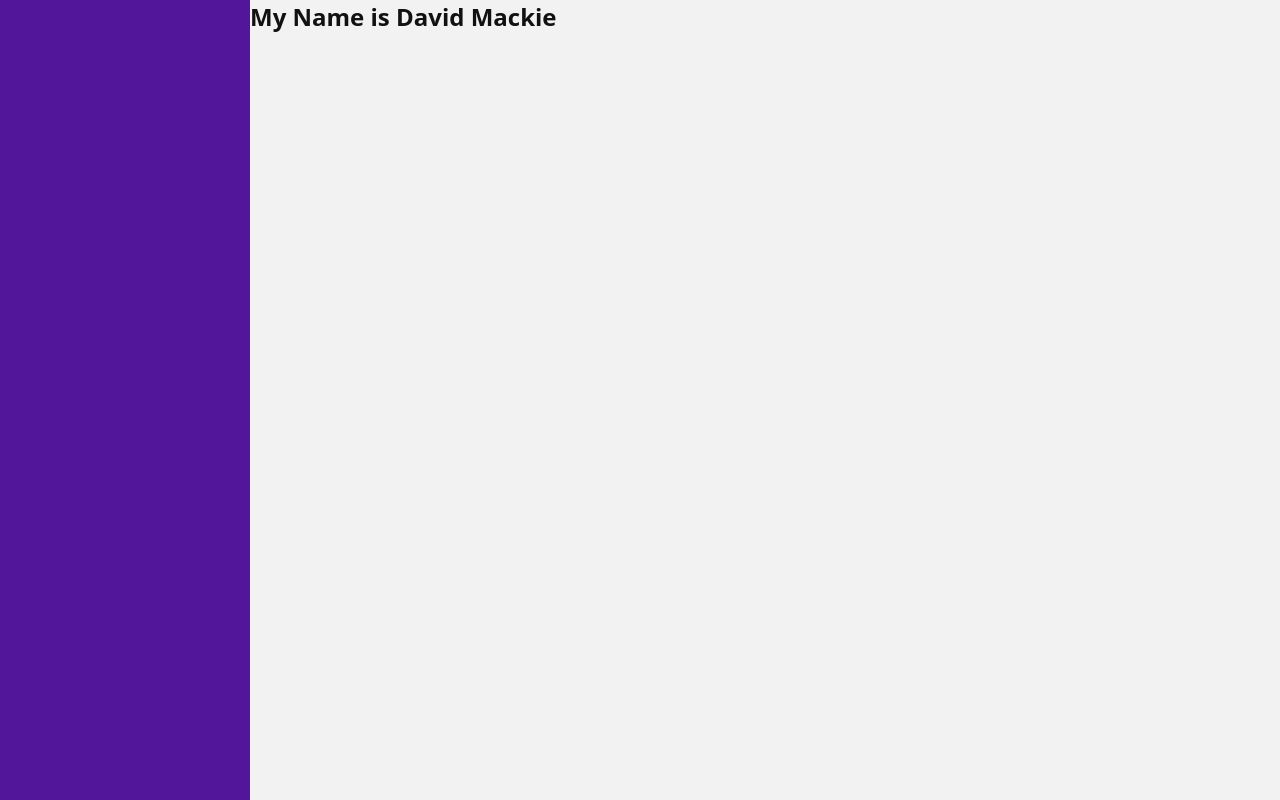
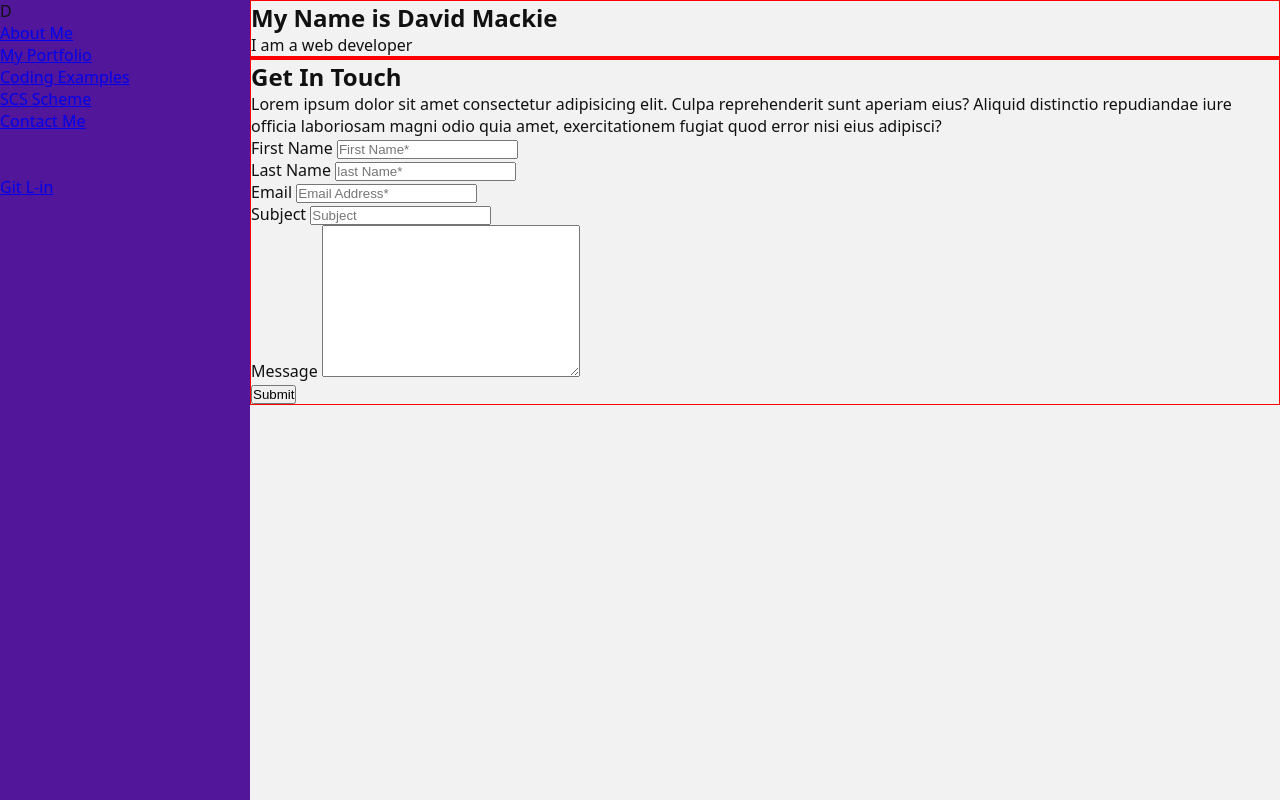
Before and after one commit to DM-hash-del/portfolio, a PHP site: page / in a window 1280 px wide. Run offline with PHP 8.4, Linux system fonts and the light colour scheme; some web fonts are replaced.

Commit message:
slight folder/file restructure, added more markup content

```diff
--- a/css/main.css
+++ b/css/main.css
@@ -45,4 +45,20 @@ body {
   margin-left: 250px;
   background-color: #f2f2f2;
   height: 100vh;
+}
+
+.container {
+  border: 1px solid red;
+}
+
+.u-visually-hidden {
+  position: absolute;
+  width: 1px;
+  height: 1px;
+  padding: 0;
+  margin: -1px;
+  overflow: hidden;
+  clip: rect(0, 0, 0, 0);
+  white-space: nowrap;
+  border: 0;
 }/*# sourceMappingURL=main.css.map */
--- a/index.html
+++ b/index.html
@@ -10,18 +10,120 @@
 
   <aside class="side-bar">
 
+    <div class="side-bar__drop-cap">
+      <span class="side-bar__drop-cap-text">D</span>
+    </div>
+
+    <nav class="nav-menu">
+
+      <ul class="nav-menu__list">
+        <li class="nav-menu__item">
+          <a class="nav-menu__link" href="#" rel="noopener noreferrer">About Me</a>
+        </li>
+        <li class="nav-menu__item">
+          <a class="nav-menu__link" href="#" rel="noopener noreferrer">My Portfolio</a>
+        </li>
+        <li class="nav-menu__item">
+          <a class="nav-menu__link" href="#" rel="noopener noreferrer">Coding Examples</a>
+        </li>
+        <li class="nav-menu__item">
+          <a class="nav-menu__link" href="#" rel="noopener noreferrer">SCS Scheme</a>
+        </li>
+        <li class="nav-menu__item">
+          <a class="nav-menu__link" href="#" rel="noopener noreferrer">Contact Me</a>
+        </li>
+        <li class="nav-menu__item--social">
+
+          <ul class="nav-menu__social-list">
+            <li class="nav-menu__social-item">
+              <a class="nav-menu__social-link" href="#" rel="noopener noreferrer">
+                <span class="nav-menu__social-icon"></span>
+              </a>
+            </li>
+            <li class="nav-menu__social-item">
+              <a class="nav-menu__social-link" href="#" rel="noopener noreferrer">
+                <span class="nav-menu__social-icon"></span>
+              </a>
+            </li>
+            <li class="nav-menu__social-item">
+              <a class="nav-menu__social-link" href="#" rel="noopener noreferrer">
+                <span class="nav-menu__social-icon">Git</span>
+              </a>
+              <a class="nav-menu__social-link" href="#" rel="noopener noreferrer">
+                <span class="nav-menu__social-icon">L-in</span>
+              </a>
+            </li>
+          </ul>
+
+        </li>
+      </ul>
+
+    </nav>
   </aside>
 
   <main class="page">
 
-    <section class="hero">
-      <h1 class="hero-title">My Name is David Mackie</h1>
+    <!-- HERO IMAGE -->
+    <section id="hero-image" class="hero">
+      <div class="container">
+        <div class="hero__content">
+          <h1 class="hero__title">My Name is David Mackie</h1>
+          <p class="hero__excerpt">I am a web developer</p>
+        </div>
+      </div>
     </section>
 
-    <section class="project-cards">
+    <!-- PROJECT CARDS -->
+    <section id="projects" class="project-cards">
+      <div class="container">
+        <div class="project-cards__container"></div>
+      </div>
     </section>
 
-    <section class="contact-form">
+    <!-- CONTACT FORM -->
+    <section id="contact-form" class="contact">
+      <div class="container">
+
+        <div class="contact__container">
+          <div class="contact__info">
+            <h2 class="contact__title">Get In Touch</h2>
+            <p class="contact__excerpt">Lorem ipsum dolor sit amet consectetur adipisicing elit. Culpa reprehenderit sunt aperiam eius? Aliquid distinctio repudiandae iure officia laboriosam magni odio quia amet, exercitationem fugiat quod error nisi eius adipisci?</p>
+            <!-- Should be naturally concerned with what text should/can go here -->
+          </div>
+
+          <form class="form contact__form" action="" method="post">
+
+            <div class="contact__field">
+              <label class="contact__label" for="first-name">First Name</label>
+              <input class="contact__input" type="text" name="first-name" id="first-name" placeholder="First Name*" required>
+            </div>
+
+            <div class="contact__field">
+              <label class="contact__label" for="last-name">Last Name</label>
+              <input class="contact__input" type="text" name="last-name" id="last-name" placeholder="last Name*" required>
+            </div>
+
+            <div class="contact__field">
+              <label class="contact__label" for="email">Email</label>
+              <input class="contact__input" type="email" name="email" id="email" placeholder="Email Address*" required>
+            </div>
+
+            <div class="contact__field">
+              <label class="contact__label" for="message-subject">Subject</label>
+              <input class="contact__input" type="text" name="subject" id="message-subject" placeholder="Subject">
+            </div>
+
+            <div class="contact__field">
+              <label class="contact__label" for="contact-message">Message</label>
+              <textarea class="contact__textarea" name="contact-message" id="contact-message" cols="30" rows="10"></textarea>
+            </div>
+
+            <button type="submit">Submit</button>
+
+          </form>
+        </div>
+
+      </div>
     </section>
 
 
--- a/sass/components/_index.scss
+++ b/sass/components/_index.scss
@@ -1,2 +1,3 @@
 @forward "cards";
 @forward "link-buttons";
+@forward "form";
--- a/sass/layout/_index.scss
+++ b/sass/layout/_index.scss
@@ -1,3 +1,2 @@
 @forward "grid";
-@forward "menu";
-@forward "utility";
+@forward "side-menu";
--- a/sass/main.scss
+++ b/sass/main.scss
@@ -3,3 +3,4 @@
 @use "components";
 @use "layout";
 @use "pages";
+@use "utilities";
--- /dev/null
+++ b/sass/utilities/_container.scss
@@ -0,0 +1,4 @@
+.container {
+  // set page widths for content to keep from edges etc
+  border: 1px solid red;
+}
--- /dev/null
+++ b/sass/utilities/_index.scss
@@ -0,0 +1,2 @@
+@forward "container";
+@forward "visually-hidden";
--- /dev/null
+++ b/sass/utilities/_visually-hidden.scss
@@ -0,0 +1,11 @@
+.u-visually-hidden {
+  position: absolute;
+  width: 1px;
+  height: 1px;
+  padding: 0;
+  margin: -1px;
+  overflow: hidden;
+  clip: rect(0,0,0,0);
+  white-space: nowrap;
+  border: 0;
+}
```
Also changed, not shown: sass/components/_form.scss (added), sass/layout/_side-menu.scss (renamed from sass/layout/_menu.scss), sass/layout/_utility.scss (deleted), 1 other file.
